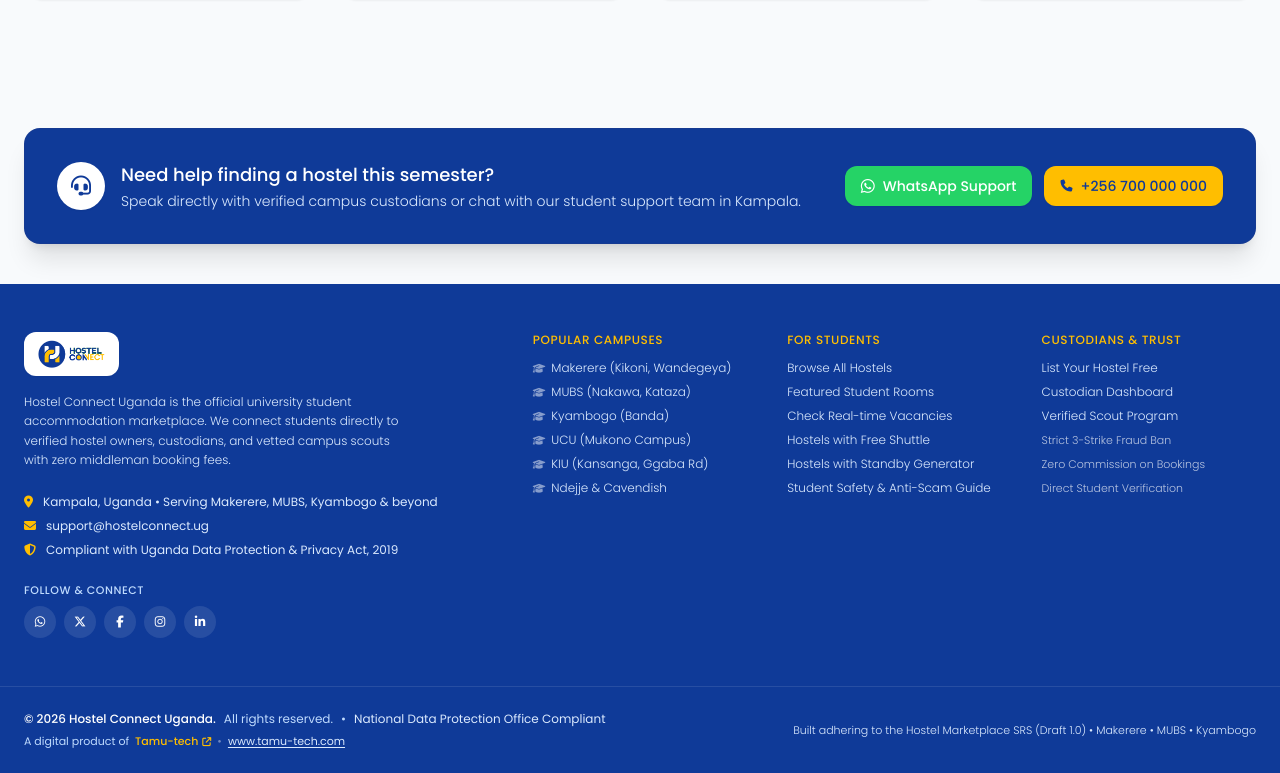
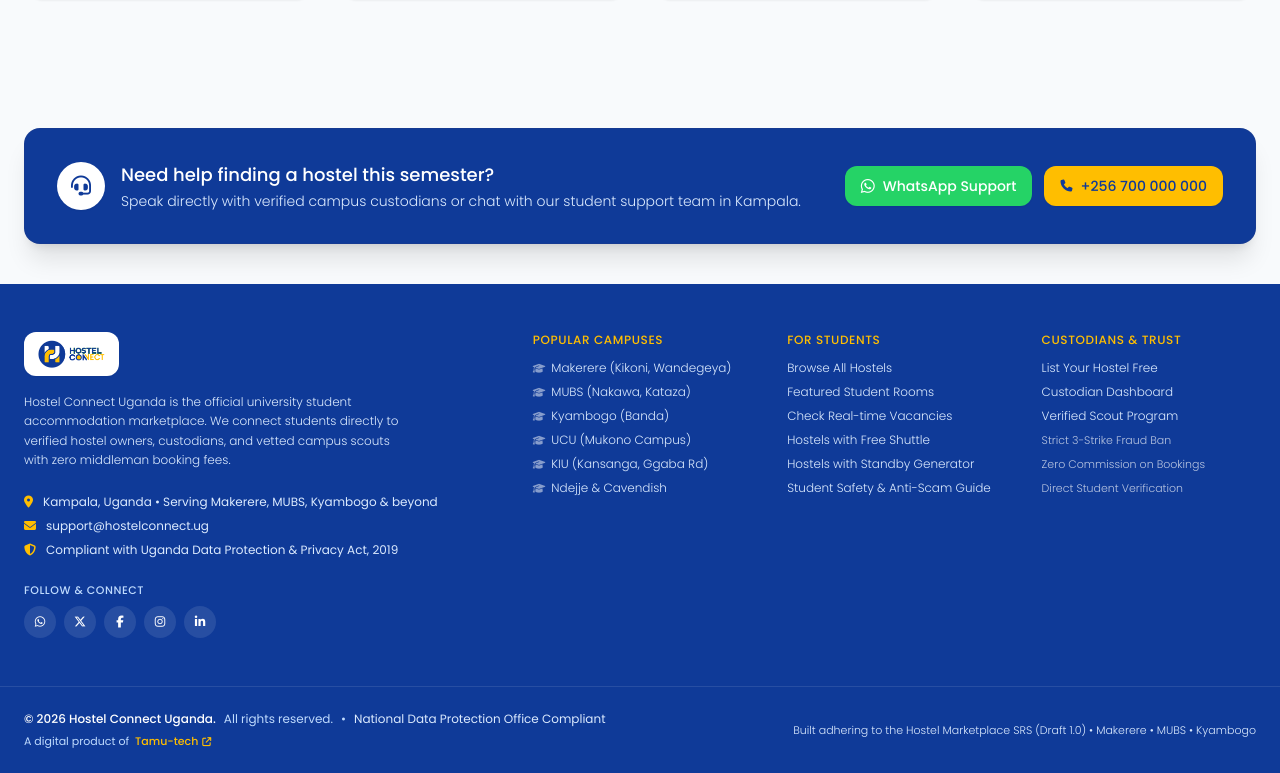
Before and after one commit to ladsontech/hostel_connect, a Next.js app: page / in a window 1280 px wide. Shown: the part 2493-3266 px from the top of the page. Built offline with nearby package versions, Linux system fonts and the light colour scheme.

Commit message:
Footer: remove raw www url, retain clean Tamu-tech brand link

```diff
--- a/src/components/Footer.tsx
+++ b/src/components/Footer.tsx
@@ -278,15 +278,6 @@ export default function Footer() {
                 <span>Tamu-tech</span>
                 <FaIcon icon="fa-solid fa-arrow-up-right-from-square" className="text-[9px]" />
               </a>
-              <span className="text-white/40">•</span>
-              <a
-                href="https://www.tamu-tech.com"
-                target="_blank"
-                rel="noopener noreferrer"
-                className="text-blue-100 hover:text-white underline underline-offset-2 transition"
-              >
-                www.tamu-tech.com
-              </a>
             </div>
           </div>
 
```
